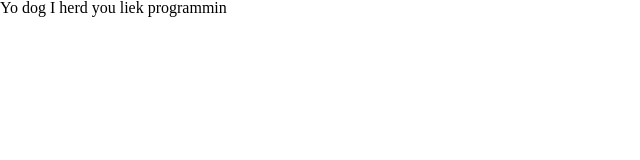
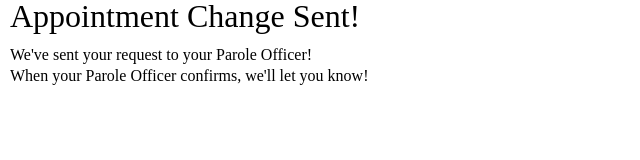
Before and after one commit to codeforboston/tommyandfrank, a plain HTML site: page html/resched_confirm.html in a window 1280 px wide. Shown: the whole page, without its empty margins (0-640 px from the left). Drawn offline with Linux system fonts and the light colour scheme.

Commit message:
Add the fourth screen - very basic

```diff
--- a/css/shared.css
+++ b/css/shared.css
@@ -0,0 +1,14 @@
+body {
+  padding-left: 10px;
+  padding-right: 10px;
+}
+
+h2 {
+  font-size: 2.0em;
+  font-weight: strong;
+  margin-bottom: 15px;
+}
+
+p {
+  margin-bottom: 5px;
+}
--- a/html/resched_confirm.html
+++ b/html/resched_confirm.html
@@ -7,6 +7,8 @@
   </head>
 
   <body>
-    <p>Yo dog I herd you liek programmin</p>
+    <h2>Appointment Change Sent!</h2>
+    <p>We've sent your request to your Parole Officer!<p>
+    <p>When your Parole Officer confirms, we'll let you know!</p>
   </body>
 </html>
```
